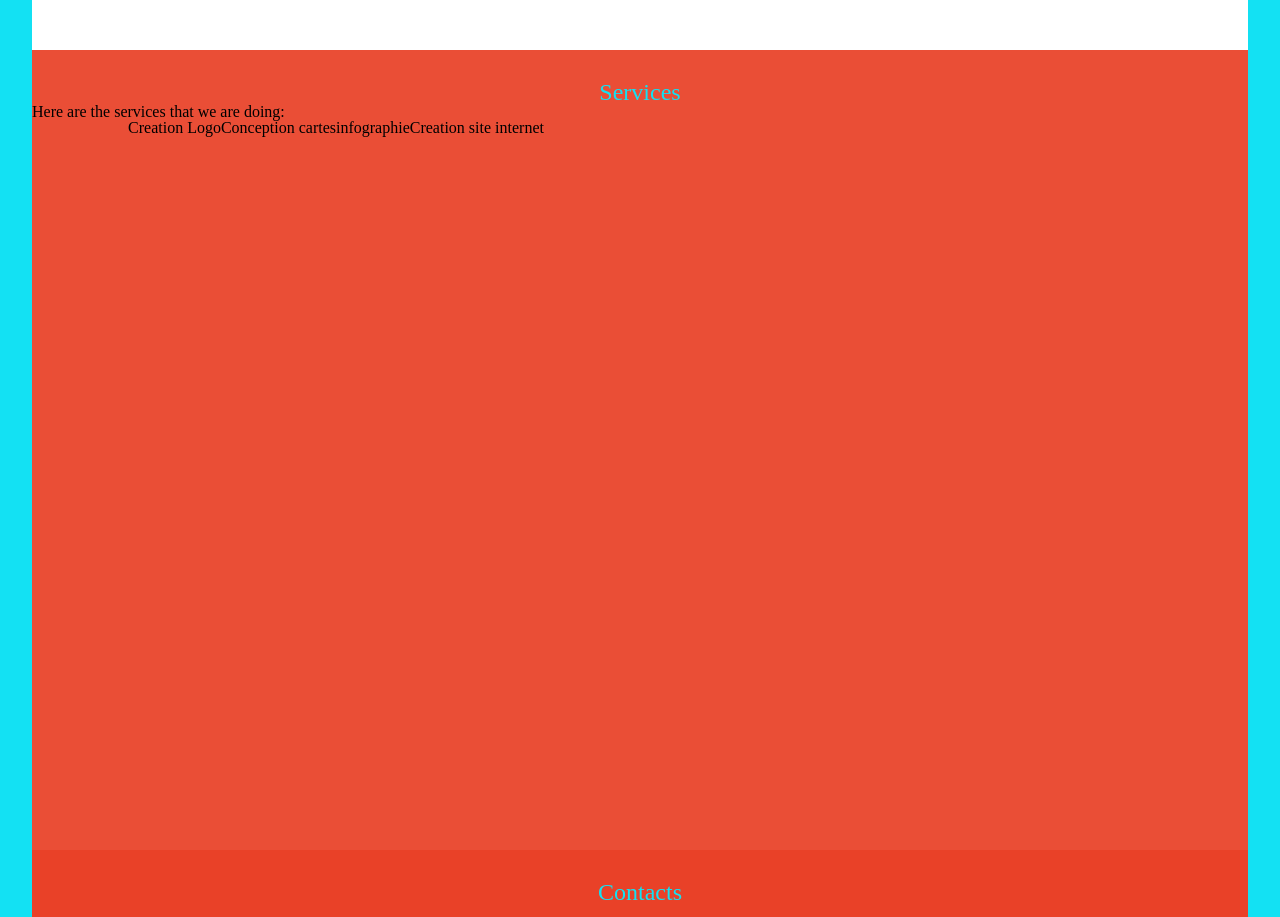
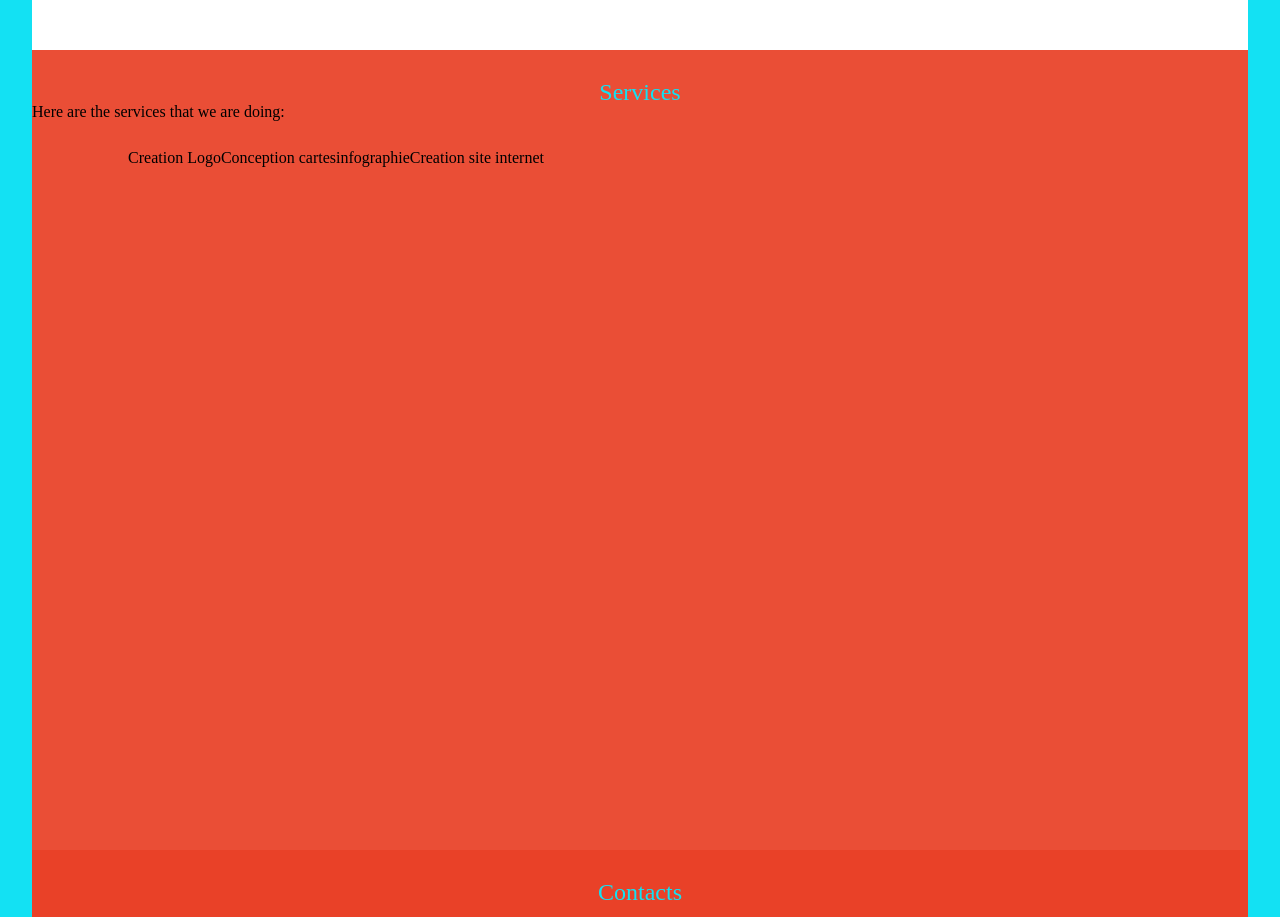
Before and after one commit to Moustapha-Ibrahima-Ba/C2AEI, a plain HTML site: page index.html in a window 1280 px wide. Shown: the part 1340-2257 px from the top of the page. Drawn offline with Linux system fonts and the light colour scheme.

Commit message:
first style to the service section

```diff
--- a/style.css
+++ b/style.css
@@ -126,7 +126,7 @@ nav ul li a:hover {
 	height: 100vh;
 }
 
-#services h2 {
+#services h2, #services ul {
 	text-align: center;
 	padding-top: 30px;
 }
```
